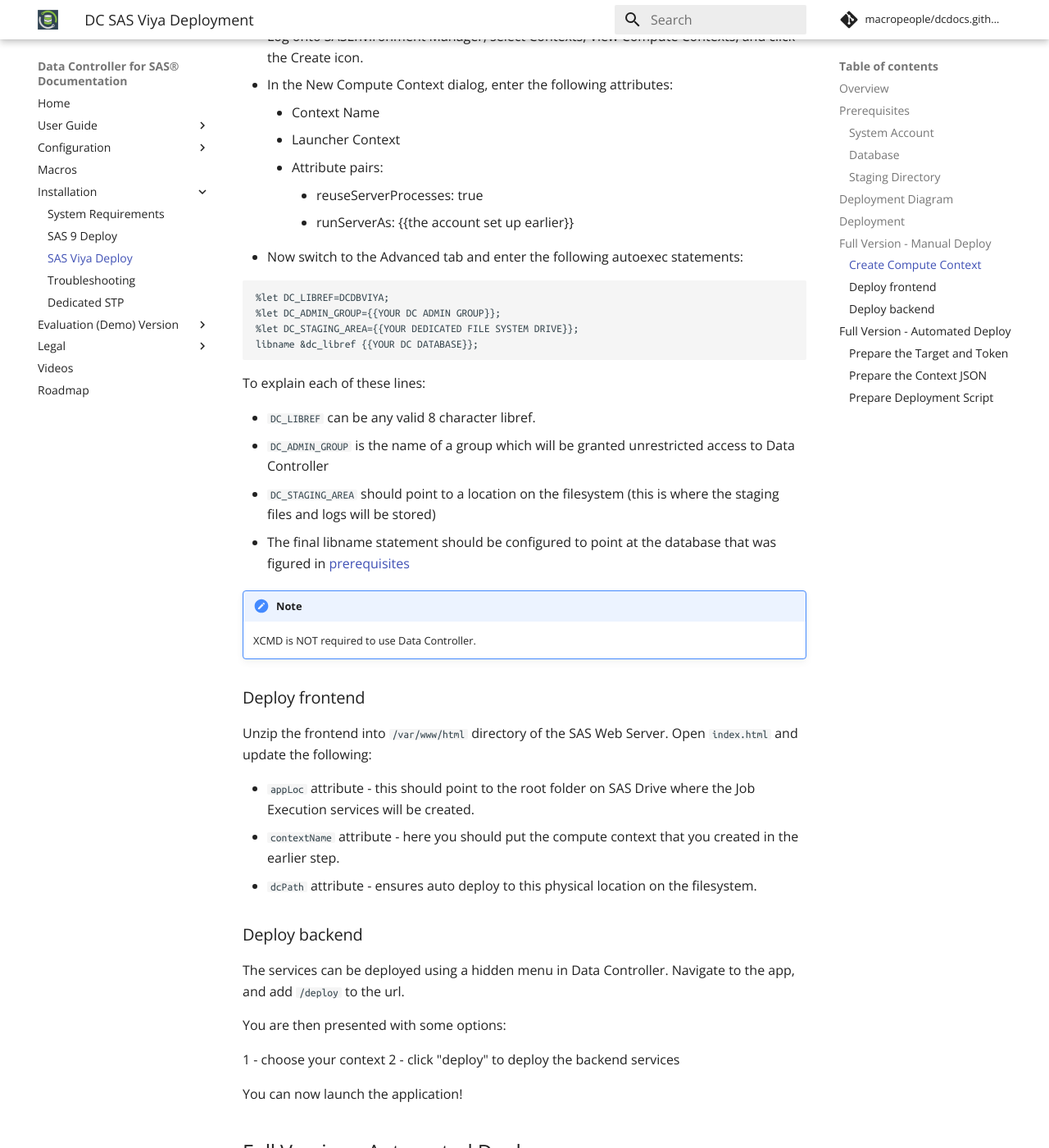
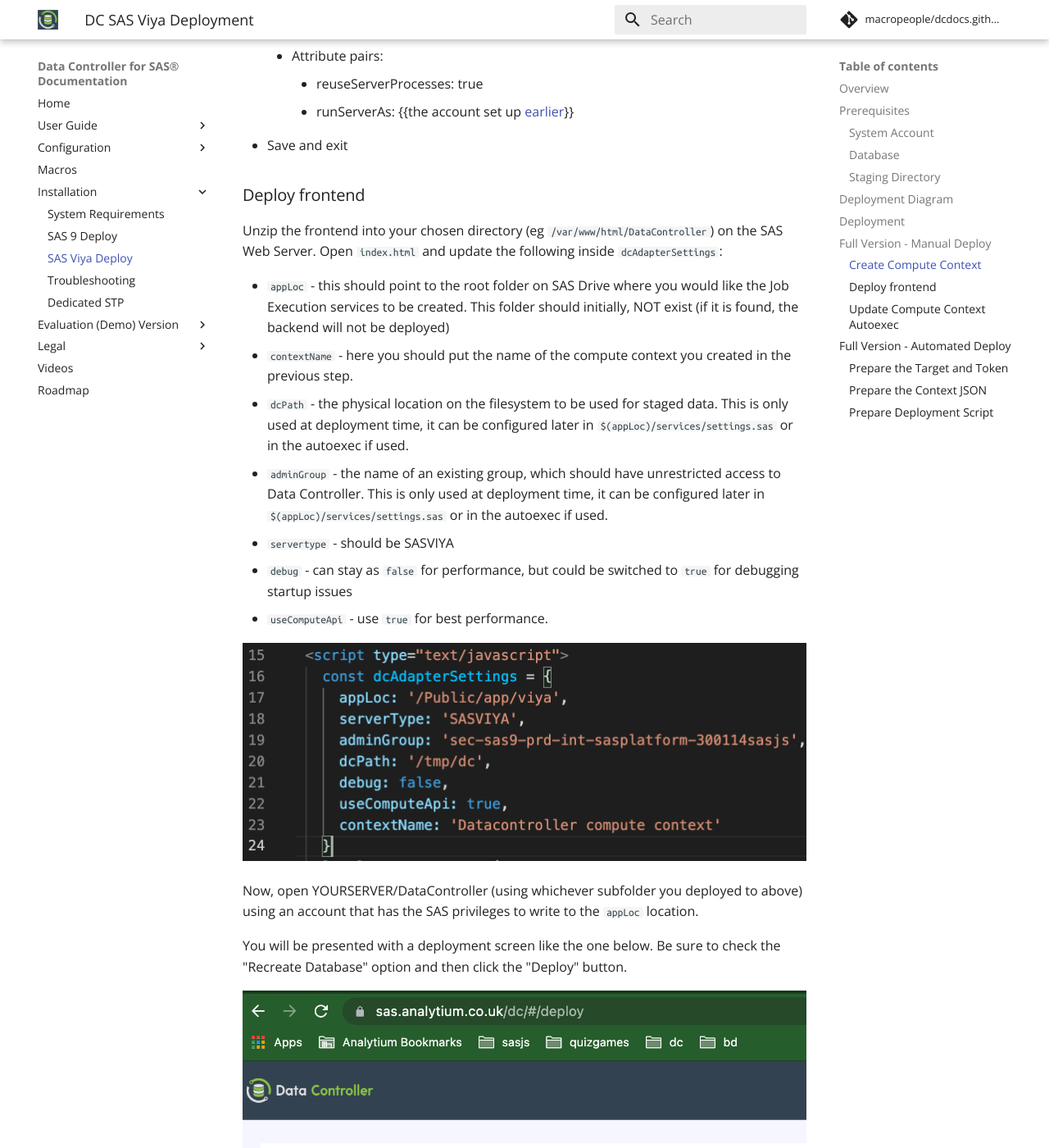
Before and after one commit to datacontroller/docs.datacontroller.io, an MkDocs documentation site: the page built from docs/dci-deploysasviya.md, in a window 1280 px wide and 1400 px high, scrolled down 2236 px. Shown: the whole window at 82% size. Built offline with MkDocs 1.6.1 and Material for MkDocs 9.7.7, drawn with Linux system fonts in a browser that asks for light colours; comment, search, counter and statistics services are not loaded; some of the changed text lies outside the part shown.

Commit message:
chore: automated commit

````diff
--- a/docs/dci-deploysasviya.md
+++ b/docs/dci-deploysasviya.md
@@ -18,7 +18,7 @@
 Data Controller makes use of a system account for performing backend data updates and writing to the staging area.  This needs to be provisioned in advance using the Viya admin-cli.  The process is well described here:  [https://communities.sas.com/t5/SAS-Communities-Library/SAS-Viya-3-5-Compute-Server-Service-Accounts/ta-p/620992](https://communities.sas.com/t5/SAS-Communities-Library/SAS-Viya-3-5-Compute-Server-Service-Accounts/ta-p/620992)
 
 ### Database
-We strongly recommend that the Data Controller configuration tables are stored in a database for concurrency reasons, however it is also possible to use a BASE engine library.
+Whilst we do recommend that Data Controller configuration tables are stored in a database for concurrency reasons, it is also possible to use a BASE engine library, which is adequate if you only have a few users.
 
 Let us know which database you are using and we will provide the DDL. We have customers in production using Oracle, Postgres, Netezza, SQL Server to name a few.
 
@@ -28,14 +28,14 @@
     "Modify schema" privileges are not required.
 
 ### Staging Directory
-All deployments of Data Controller make use of a staging directory.  This is used to store CSV and Excel files as uploaded by end users.  This directory should NOT be accessible by end users - only the SAS system account requires access to this directory.
-A typical small deployment will grow by a 10-20 mb each month.  A very large enterprise customer, with 100 or more editors, might generate up to 1 GB or so per month, depending on the size and frequency of the Excel EUCs and CSVs being uploaded.  Web modifications are restricted only to modified rows, so are typically just a few kb in size.
+All deployments of Data Controller make use of a physical staging directory.  This is used to store logs, as well as CSV and Excel files uploaded by end users.  This directory should NOT be accessible by end users - only the SAS system account requires access to this directory.
+A typical small deployment will grow by a 5-10 mb each month.  A very large enterprise customer, with 100 or more editors, might generate up to 0.5 GB or so per month, depending on the size and frequency of the Excel EUCs and CSVs being uploaded.  Web modifications are restricted only to modified rows, so are typically just a few kb in size.
 
 ## Deployment Diagram
 
 The below areas of the SAS Viya platform are modified when deploying Data Controller:
 
-<img src="/img/dci_deploymentdiagramviya.svg" height="350" style="border:3px solid black" >
+<img src="img/dci_deploymentdiagramviya.svg" height="350" style="border:3px solid black" >
 
 
 ## Deployment
@@ -47,6 +47,13 @@
 
 
 ## Full Version - Manual Deploy
+
+There are three main parts to this proces:
+
+1.  Create the Compute Context
+2.  Deploy Frontend
+2.  Deploy Backend
+3.  Update the Compute Context autoexec
 
 ### Create Compute Context
 
@@ -60,8 +67,40 @@
     * Launcher Context
     * Attribute pairs:
         * reuseServerProcesses: true
-        * runServerAs: {{the account set up earlier}}
-* Now switch to the Advanced tab and enter the following autoexec statements:
+        * runServerAs: {{the account set up [earlier](#system-account)}}
+* Save and exit
+### Deploy frontend
+
+Unzip the frontend into your chosen directory (eg `/var/www/html/DataController`) on the SAS Web Server.  Open `index.html` and update the following inside `dcAdapterSettings`:
+
+- `appLoc` - this should point to the root folder on SAS Drive where you would like the Job Execution services to be created.  This folder should initially, NOT exist (if it is found, the backend will not be deployed)
+- `contextName` - here you should put the name of the compute context you created in the previous step.
+- `dcPath` - the physical location on the filesystem to be used for staged data.  This is only used at deployment time, it can be configured later in `$(appLoc)/services/settings.sas` or in the autoexec if used.
+- `adminGroup` - the name of an existing group, which should have unrestricted access to Data Controller.  This is only used at deployment time, it can be configured later in `$(appLoc)/services/settings.sas` or in the autoexec if used.
+- `servertype` - should be SASVIYA
+- `debug` - can stay as `false` for performance, but could be switched to `true` for debugging startup issues
+- `useComputeApi` - use `true` for best performance.
+
+![Updating index.html](img/viyadeployindexhtml.png)
+
+Now, open YOURSERVER/DataController (using whichever subfolder you deployed to above) using an account that has the SAS privileges to write to the `appLoc` location.
+
+You will be presented with a deployment screen like the one below.  Be sure to check the "Recreate Database" option and then click the "Deploy" button.
+
+![viya deploy](img/viyadeployauto.png)
+
+Your services are deployed!  And the app is operational, albeit still a little sluggish, as every single request is using the APIs to fetch the content of the `$(appLoc)/services/settings.sas` file.
+
+To improve responsiveness by another 700ms we recommend you take the subsequent step below.
+### Update Compute Context Autoexec
+
+First, open the `$(appLoc)/services/settings.sas` file in SAS Studio, and copy the code.
+
+Then, open SASEnvironment Manager, select Contexts, View Compute Contexts, and open the context we created earlier.
+
+Switch to the Advanced tab and paste in the SAS code copied from SAS Studio above.
+
+It will look similar to:
 
 ```
 %let DC_LIBREF=DCDBVIYA;
@@ -73,30 +112,14 @@
 To explain each of these lines:
 
 * `DC_LIBREF` can be any valid 8 character libref.
-* `DC_ADMIN_GROUP` is the name of a group which will be granted unrestricted access to Data Controller
-* `DC_STAGING_AREA` should point to a location on the filesystem (this is where the staging files and logs will be stored)
-* The final libname statement should be configured to point at the database that was figured in [prerequisites](#prerequisites)
+* `DC_ADMIN_GROUP` is the name of the group which will have unrestricted access to Data Controller
+* `DC_STAGING_AREA` should point to the location on the filesystem where the staging files and logs are be stored
+* The final libname statement can also be configured to point at a database instead of a BASE engine directory (contact us for DDL)
 
 !!! note
     XCMD is NOT required to use Data Controller.
 
-### Deploy frontend
-
-Unzip the frontend into `/var/www/html` directory of the SAS Web Server.  Open `index.html` and update the following:
-
-- `appLoc` attribute - this should point to the root folder on SAS Drive where the Job Execution services will be created.
-- `contextName` attribute - here you should put the compute context that you created in the earlier step.
-- `dcPath` attribute - ensures auto deploy to this physical location on the filesystem.
-
-### Deploy backend
-The services can be deployed using a hidden menu in Data Controller.  Navigate to the app, and add `/deploy` to the url.
-
-You are then presented with some options:
-
-1 - choose your context
-2 - click "deploy" to deploy the backend services
-
-You can now launch the application!
+If you have additional libraries that you would like to use in Data Controller, they should also be defined here.
 
 ## Full Version - Automated Deploy
 
````
Also changed, not shown: docs/img/viyadeployauto.png (added), docs/img/viyadeployindexhtml.png (added).
